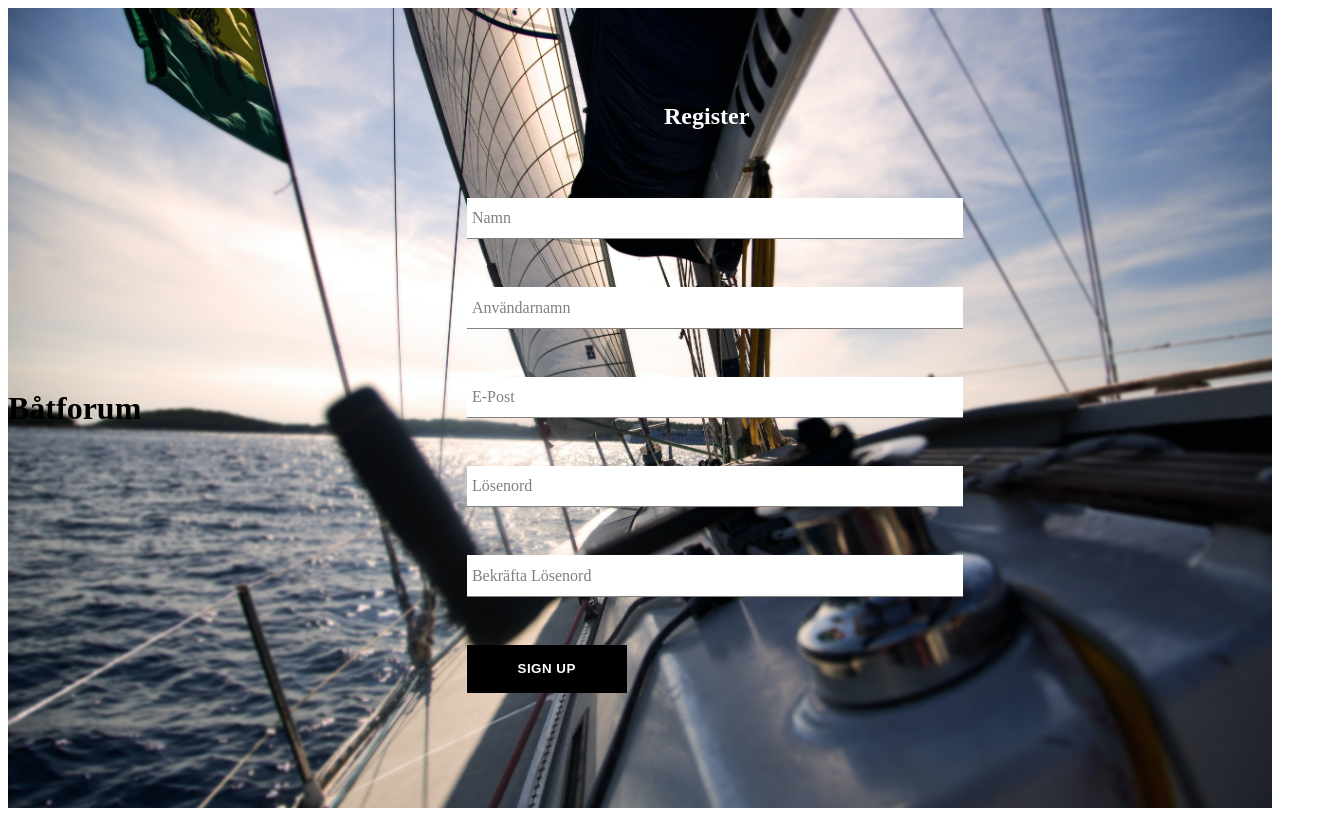
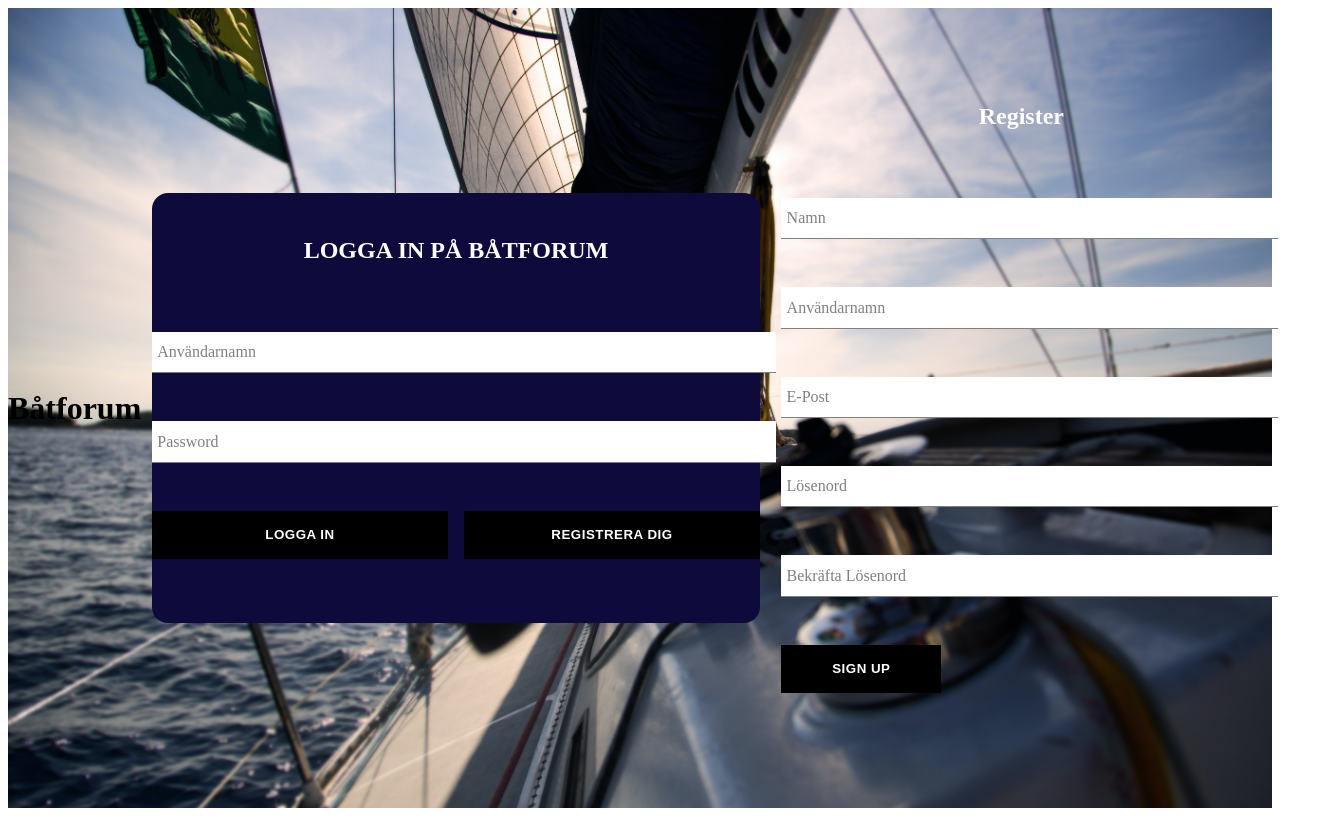
Before and after one commit to Stenis76/curly-AdDi, a React (Create React App) app in the folder client-app/: page / in a window 1280 px wide. Shown: the whole page, 1325 px wide, since content can reach past the window. Built offline with nearby package versions, Linux system fonts and the light colour scheme.

Commit message:
sign in -funkar

```diff
--- a/client-app/src/components/sign_in/sign_in.js
+++ b/client-app/src/components/sign_in/sign_in.js
@@ -6,12 +6,12 @@ import CustomButton from "../custom_button/custom_button";
 import "./sign_in.styles.scss";
 
 const SignIn = () => {
-  const [email, setEmail] = useState("");
+  const [username, setUsername] = useState("");
   const [password, setPassword] = useState("");
 
   const handleChange = (event) => {
     const { name, value } = event.target;
-    if (name === "email") setEmail(value);
+    if (name === "username") setUsername(value);
     else if (name === "password") setPassword(value);
   };
 
@@ -19,23 +19,37 @@ const SignIn = () => {
     event.preventDefault();
 
     try {
-      setEmail("");
-      setPassword("");
+      const loginUser = {
+        username: username,
+        password: password,
+      };
+      const options = {
+        method: "POST",
+        headers: {
+          "Content-Type": "application/json",
+        },
+        body: JSON.stringify(loginUser),
+      };
+
+      const res = await fetch("http://localhost:3002/api/log-in", options);
+      const data = res.json();
+
+      console.log("sign in data", data);
     } catch (error) {
-      console.log("Error while sign in", error.message);
+      console.log("Error while loggin in", error.message);
     }
   };
 
   return (
     <div className="sign-in">
-      <h2 className="title">LOGIN</h2>
+      <h2 className="title">LOGGA IN PÅ BÅTFORUM</h2>
       <form className="sign-in-form" onSubmit={handleSubmit}>
         <FormInput
+          type="text"
+          name="username"
+          value={username}
           handleChange={handleChange}
-          label="email"
-          name="email"
-          type="email"
-          value={email}
+          label={"Användarnamn"}
           required
         />
         <FormInput
@@ -48,10 +62,8 @@ const SignIn = () => {
         />
 
         <div className="buttons">
-          <CustomButton type="submit">Login with email</CustomButton>
-          <CustomButton handleClick={signInWithGoogle} isGoogleSignIn>
-            Login with Google
-          </CustomButton>
+          <CustomButton type="submit">Logga in</CustomButton>
+          <CustomButton type="submit">Registrera dig</CustomButton>
         </div>
       </form>
     </div>
--- a/client-app/src/components/sign_in/sign_in.styles.scss
+++ b/client-app/src/components/sign_in/sign_in.styles.scss
@@ -1,18 +1,6 @@
 .sign-in {
   background: #0f0a3c; /* fallback for old browsers */
-  background: radial-gradient(100% 225% at 100% 0%, #ff0000 0%, #000000 100%),
-    linear-gradient(50deg, #00c2ff 0%, #000000 100%),
-    linear-gradient(
-      135deg,
-      #cdffeb 0%,
-      #cdffeb 36%,
-      #009f9d 36%,
-      #009f9d 60%,
-      #07456f 60%,
-      #07456f 67%,
-      #0f0a3c 67%,
-      #0f0a3c 100%
-    );
+
   background-blend-mode: overlay, hard-light, normal;
 
   display: flex;
@@ -39,9 +27,7 @@
     gap: 1rem;
   }
 
-
   @media screen and (max-width: 450px) {
-
     margin: auto 2rem;
 
     .sign-in-form {
@@ -50,9 +36,7 @@
     }
   }
 
-
   @media screen and (max-width: 768px) {
-
     .buttons {
       grid-template-columns: 1fr;
     }
--- a/client-app/src/pages/welcome-page/index.jsx
+++ b/client-app/src/pages/welcome-page/index.jsx
@@ -2,6 +2,7 @@ import React from "react";
 
 import SignUp from "../../components/sign_up/sign_up";
 import "./styles.scss";
+import SignIn from "../../components/sign_in/sign_in";
 
 const WelcomePage = () => {
   return (
@@ -9,6 +10,7 @@ const WelcomePage = () => {
       <div className="greeter">
         <h1>Båtforum</h1>
       </div>
+      <SignIn />
       <SignUp />
     </div>
   );
```
Also changed, not shown: client-app/src/components/log-in/index.jsx (deleted, +0 -23 lines), client-app/src/components/log-in/styles.scss (deleted, +0 -38 lines).
